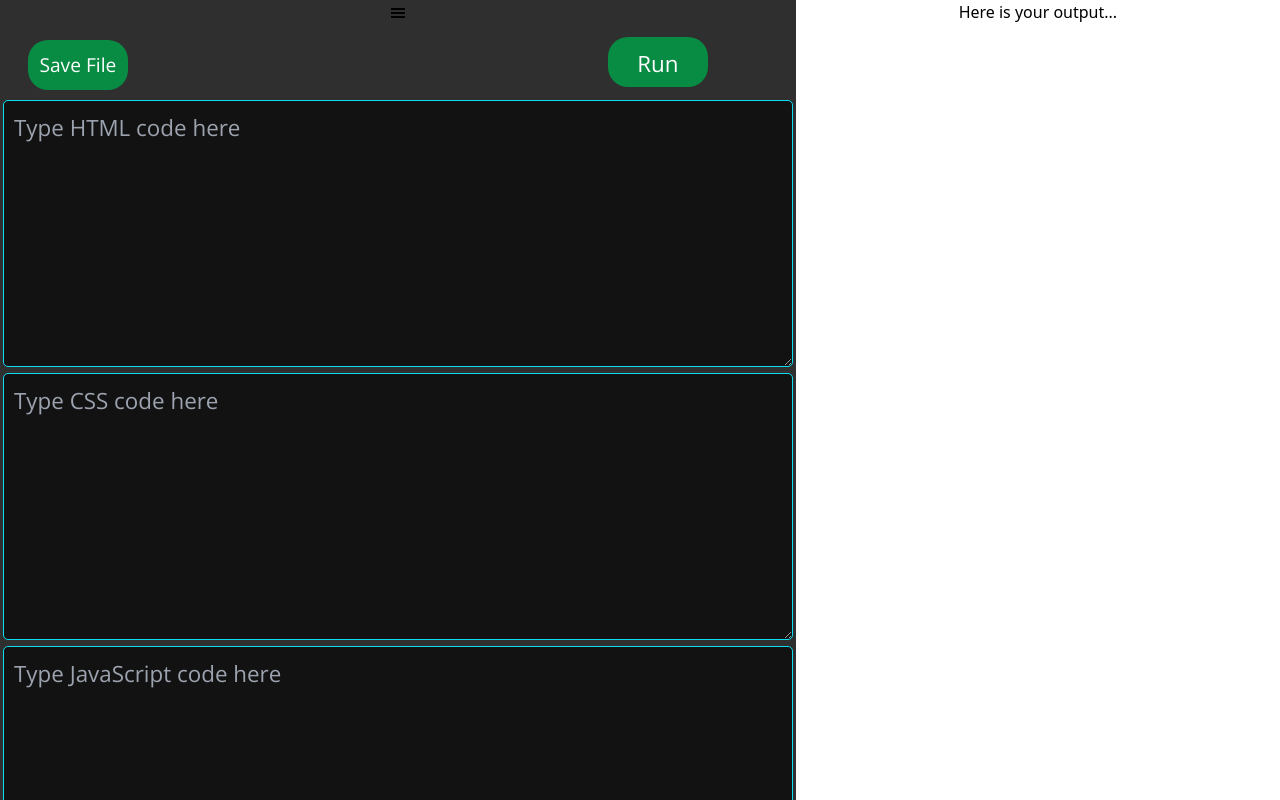
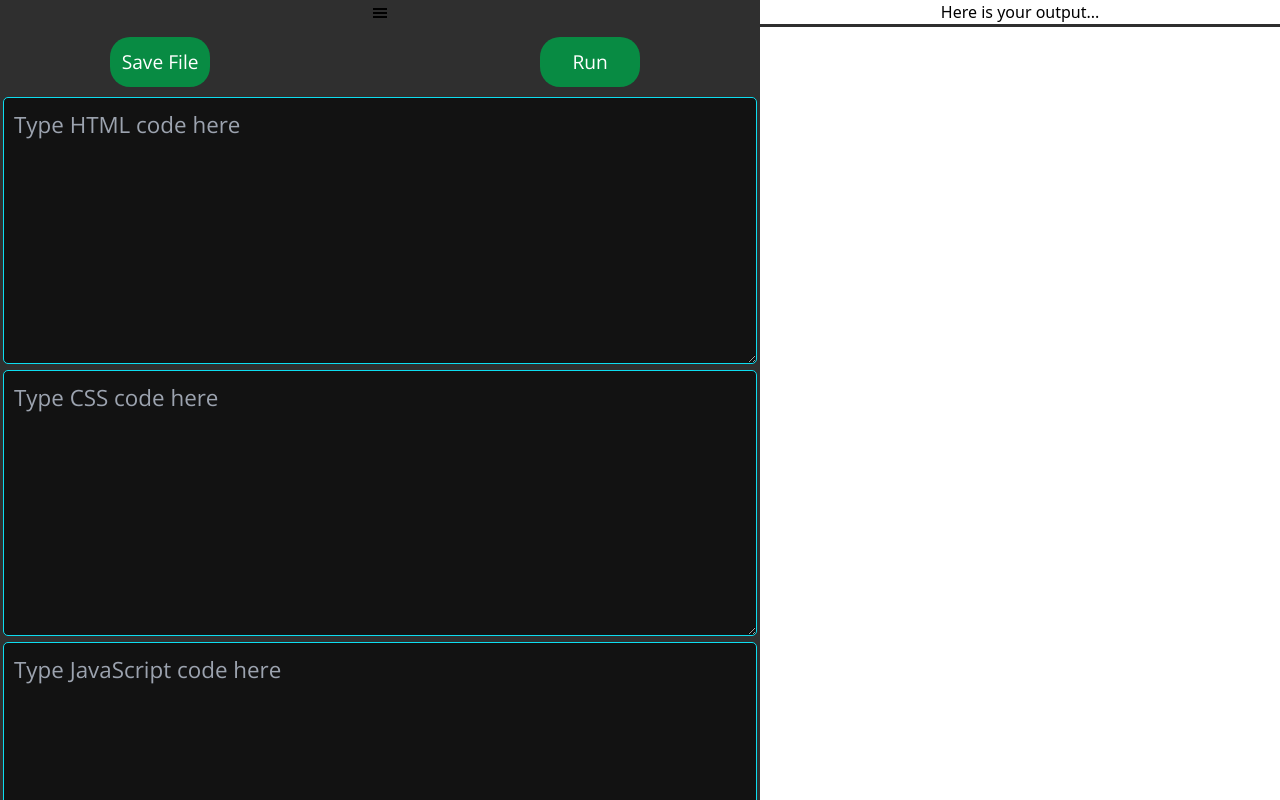
Before and after one commit to SatyamGuptaDev/Code-Warriors, a React (Vite) app: page /project/practicejs in a window 1280 px wide. Built offline with nearby package versions, Linux system fonts and the light colour scheme; a web font is replaced by a local one.

Commit message:
Refactor component styles and add new module

```diff
--- a/src/page/Project/LanguageSelect.jsx
+++ b/src/page/Project/LanguageSelect.jsx
@@ -20,11 +20,11 @@ function LanguageSelect() {
 
     return (
         <>
+
+        <div className=' body-ls  fade-in'>
         <div className=' sidebar-app text-white absolute top-5 left-5 ' style={{ opacity: '1'}}>
                 <Sidebar />
           </div>
-
-        <div className=' body-ls  fade-in'>
             <h1 className='heading-ls text-center text-white font-bold font-serif text-4xl'>Select a language you want to start with</h1>
             <div className='p-3 flex justify-around self-center m-10'>
                 <NavLink to='/project/js' className='' data-aos='zoom-out' data-aos-delay='800'>
--- a/src/page/Project/ModuleSelect.jsx
+++ b/src/page/Project/ModuleSelect.jsx
@@ -27,11 +27,11 @@ function ModuleSelect() {
 
     return (
         <>
+
+        <div className=' body-ms  fade-in'>
           <div className=' sidebar-app text-white absolute top-5 left-5 ' style={{ opacity: '1'}}>
                 <Sidebar />
           </div>
-
-        <div className=' body-ms  fade-in'>
             <h1 className='heading-ms text-center text-white font-bold font-serif text-4xl'>Select a module to start with</h1>
             <div className='p-3 flex-col '>
 
--- /dev/null
+++ b/src/page/Project/Modules/Learn.css
@@ -0,0 +1,7 @@
+.fade-in{
+    animation: fadeIn ease 1s;
+    -webkit-animation: fadeIn ease 1s;
+    -moz-animation: fadeIn ease 1s;
+    -o-animation: fadeIn ease 1s;
+    -ms-animation: fadeIn ease 1s;
+}
--- a/src/page/Project/Modules/Learn.jsx
+++ b/src/page/Project/Modules/Learn.jsx
@@ -2,6 +2,7 @@ import React from 'react';
 import { Link, Routes, useParams, Route } from 'react-router-dom';
 import { Sidebar } from '../../../components/SideBar';
 import Try from '../gameComp/Game';
+import './Learn.css';
 
 export default function Learn({ topicInfo, module }) {
   const { topic } = useParams();
@@ -10,8 +11,11 @@ export default function Learn({ topicInfo, module }) {
   const selectedTopic = topicInfo.find((item) => item.code === topic);
 
   return (
-    <div className=" mx-auto pt-12  text-white bg-black " style={{height: '100vh', width: '100vw'}}>
-            <div className=' slider-sidebar fade-in text-white absolute top-5 left-5  '>
+    <>
+
+
+    <div className=" fade-in mx-auto pt-12  text-white bg-black " style={{height: '100vh', width: '100vw'}}>
+    <div className=' slider-sidebar fade-in text-white absolute top-5 left-5  '>
                 <Sidebar />
             </div>
         <h2 className="text-3xl mb-4">{selectedTopic.title}</h2>
@@ -41,5 +45,6 @@ export default function Learn({ topicInfo, module }) {
       </Link>
 
     </div>
+    </>
   );
 }
--- a/src/page/Project/PracticeJS/LivewebEditor.jsx
+++ b/src/page/Project/PracticeJS/LivewebEditor.jsx
@@ -85,7 +85,7 @@ const handleResize = (e, { size }) => {
   return (
 
 
-    <div className="split-container">
+    <div className="split-container fade-in">
 
       <div className="container-practicejs">
 
@@ -136,6 +136,7 @@ const handleResize = (e, { size }) => {
 
       <div className="iframe-container">
         <h1>Here is your output...</h1>
+        <div style={{background: '#2f2f2f', width: '100%', height: '3px'}}></div>
         <iframe id="viewer" srcDoc={iframeContent}></iframe>
       </div>
     </div>
--- a/src/page/Project/PracticeJS/web.css
+++ b/src/page/Project/PracticeJS/web.css
@@ -64,7 +64,7 @@
   font-size: 1.2rem;
   width: 100px;
   height: 50px;
-  margin: 10px auto;
+  margin: 10px;
   border-radius: 20px;
   padding: 10px ;
 }
@@ -76,14 +76,14 @@
 #runBtn {
   background: #088b43;
   color: white;
-  font-size: 1.4rem;
+  font-size: 1.2rem;
   width: 100px;
   height: 50px;
   border-radius: 20px;
   padding: 10px;
   margin: 10px;
-  margin-left: 30rem;
-  margin-right: 60px;
+  margin-left: 20rem;
+  margin-right: 20px;
 }
 
 @keyframes iframeAnimation {
```
